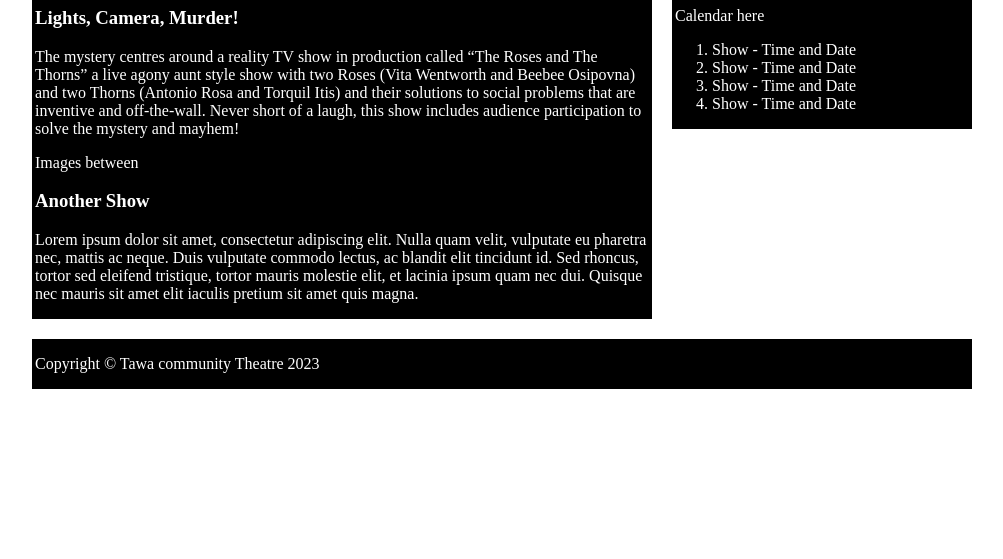
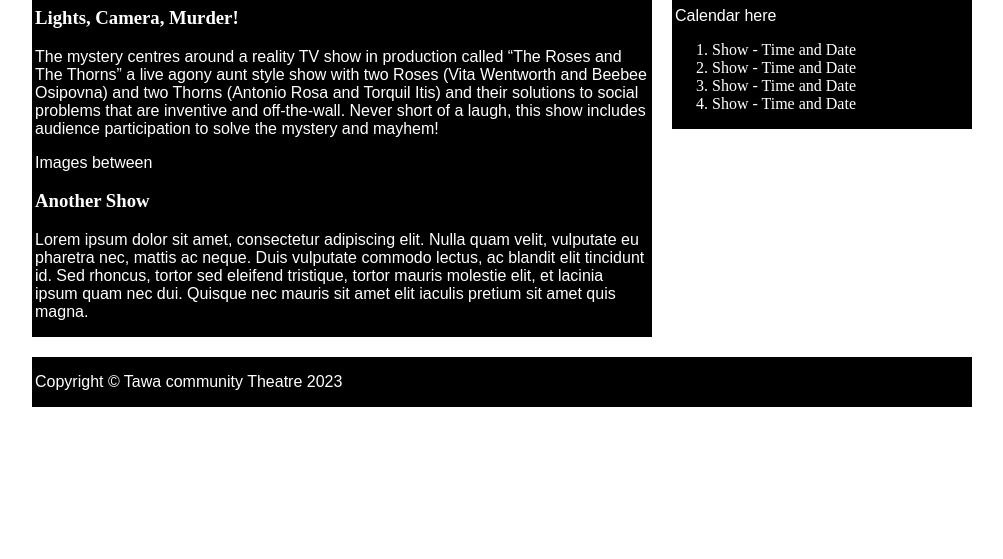
Before and after one commit to MrNebby/BGallaher_2.8, a plain HTML site: page index.html in a window 1280 px wide. Shown: the part 241-800 px from the top of the page, without its empty margins (138-1141 px from the left). Drawn offline with Linux system fonts and the light colour scheme.

Commit message:
Update style.css
Quicksand

```diff
--- a/style.css
+++ b/style.css
@@ -108,6 +108,9 @@
 }
 
 /* CSS not for the grid starts here*/
+/* Importing fonts*/
+@import url('https://fonts.googleapis.com/css2?family=Quicksand&display=swap');
+/* Importing fonts end here*/
 #logo, #banner, #nav, #article, #footer {
 	background-color: #000000;
 	margin-top: 20px;
@@ -117,6 +120,7 @@ p {
 	color: #ffffff;
 	padding-left: 3px;
 	padding-right: 3px;
+	font-family: 'Quicksand', sans-serif;
 }
 
 h1 {
```
